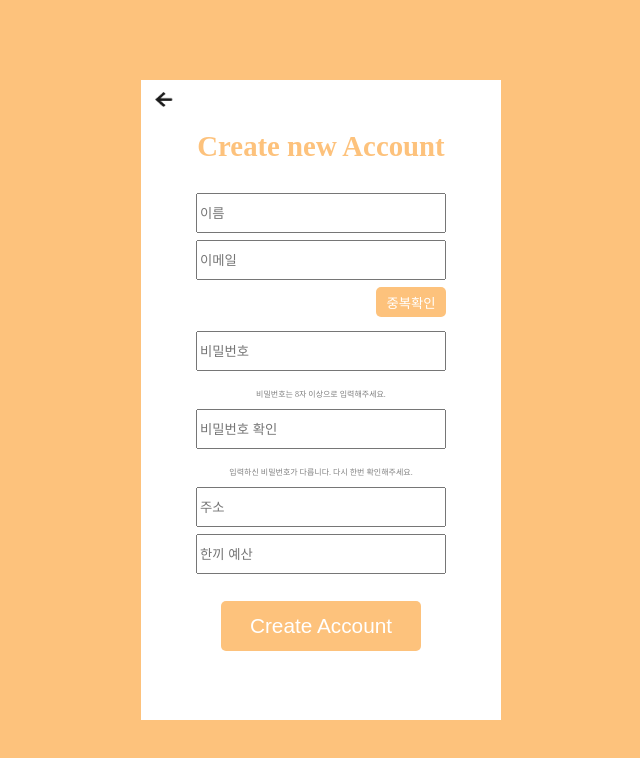
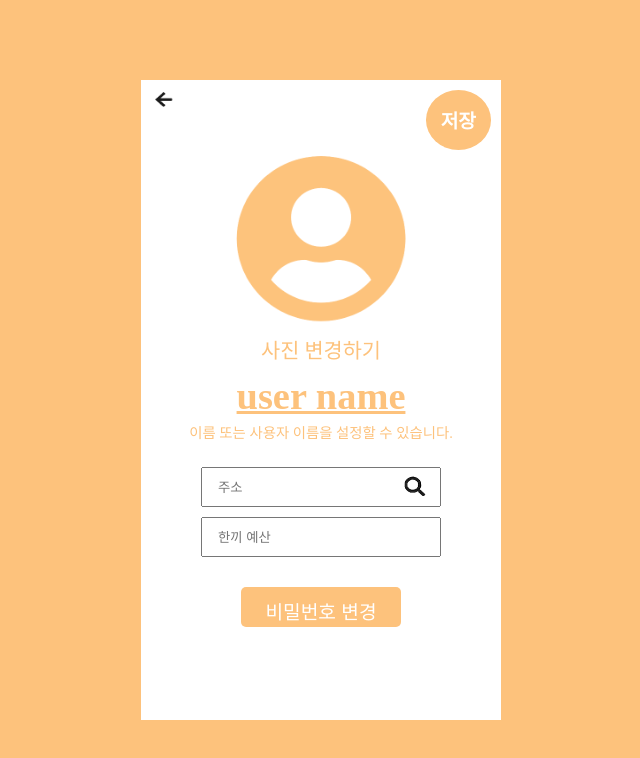
Before and after one commit to codestates/fooding-bot-client, a React (Create React App) app in the folder fooding-bot-app/: page / in a window 1280 px wide. Shown: the top 758 px of the page, without its empty margins (319-959 px from the left). Built offline with nearby package versions, Linux system fonts and the light colour scheme.

Commit message:
add Profile page layout/UI

```diff
--- a/fooding-bot-app/src/App.css
+++ b/fooding-bot-app/src/App.css
@@ -17,18 +17,31 @@
     height: 640px;
     margin-left: -180px;
     margin-top: -320px;
+    color:#FDC27C;
   }
 
   .app-top-menu {
     display: inline-block;
     width: 100%;
-    height: 50px;
+    /* height: 50px; */
+    height: 70px;
     padding: 10px;
+  }
+
+  .app-top-menu > button {
+    border-radius: 50%;
+    float: right;
+    height: 60px;
+    text-align: center;
+    font-size: larger;
+    font-weight: bold;
+    padding: 15px;
   }
 
   .undo {
       width: 25px;
       height: 20px;
+      cursor: pointer;
   }
 
   button {
@@ -41,11 +54,16 @@
     outline: 0;
   }
 
+  button:hover {
+    background-color: #DB9E81;
+  }
+
+
+  /* signup */
   .signup-title {
       font-style: normal;
       font-weight: bold;
       font-size: 1.8rem;
-      /* line-height: 3; */
       color: #FDC27C;
       text-align: center;
       padding-bottom: 30px;
@@ -64,8 +82,6 @@
   }
 
   .signup-input-box > div {
-    /* text-align: center; */
-    /* display: flex; */
     justify-content: center;
     padding-bottom: 7px;
     align-items: center;
@@ -105,3 +121,90 @@
     width: 200px;
     height: 50px;
   }
+
+  /* profile */
+  .app-wrap {
+    display: flex;
+    flex-direction: column;
+    justify-content: center;
+    align-items: center;
+    width: 100%;
+  }
+
+  .app-box {
+    width: 300px;
+    text-align: center;
+  }
+
+  .app-box > div {
+    justify-content: center;
+    padding-bottom: 10px;
+    align-items: center;
+  }
+
+  .app-box > div > input {
+    width: 80%;
+    height: 40px;
+    padding-left: 15px;
+  }
+
+  .app-box > button {
+    font-size: 1.2rem;
+    text-align: center;
+    display: inline-block;
+    margin: 20px;
+    width: 160px;
+    height: 40px;
+  }
+
+  .profile-default {
+    width: 200px;
+    height: 180px;
+    margin-top: 0;
+    cursor: pointer;
+  }
+
+  .profile-picture-change {
+    font-size: 1.3rem;
+    cursor: pointer;
+  }
+
+  .profile-picture-change:hover {
+    color:#DB9E81;
+  }
+
+  #profile-user-name {
+    font-size: 2.4rem;
+    font-weight: bold;
+    text-decoration: underline;
+    padding-bottom: 3px;
+    cursor: pointer;
+  }
+
+  #profile-user-name:hover {
+    color: #DB9E81;
+  }
+
+  .profile-user-name-label {
+    font-size: 0.9rem;
+    display: inline-block;
+    padding-bottom: 25px;
+    cursor: pointer;
+  }
+
+  .profile-address {
+    width: 100%;
+    position: relative;
+  }
+
+  .profile-address > .icon {
+    position: absolute;
+    right: 40px;
+    top: 8px;
+  }
+
+  .search-icon {
+    width: 30px;
+    height: 25px;
+    cursor: pointer;
+  }
--- a/fooding-bot-app/src/App.js
+++ b/fooding-bot-app/src/App.js
@@ -1,13 +1,17 @@
 import React from "react";
-import SignupContainer from './pages/SignupContainer';
 import './App.css';
+// import SignupContainer from './pages/SignupContainer';
+import ProfileContainer from './pages/ProfileContainer'
 
 class App extends React.Component {
 
     render() {
         return (
             <div>
-                <SignupContainer />
+                <div className='app-background'>
+                    {/* <SignupContainer /> */}
+                    <ProfileContainer />
+                </div>
             </div>
         )
     }
--- /dev/null
+++ b/fooding-bot-app/src/pages/ProfileContainer.js
@@ -0,0 +1,33 @@
+import React from 'react';
+import undo from '../images/undo.png';
+import profileDefault from '../images/profile-user-default.png';
+import searchIcon from '../images/search-icon.png';
+
+function ProfileContainer() {
+
+
+    return (
+        <div className='app-background'>
+            <div className='app-top-menu'>
+                <img className='undo' src={undo} />
+                <button>저장</button>
+            </div>
+            <div className='app-wrap'>
+                <div className='app-box'>
+                    <div>
+                        <img className='profile-default' src={profileDefault} />
+                        <div className='profile-picture-change'>사진 변경하기</div>
+                    </div>
+                    <div id='profile-user-name'>user name</div>
+                    <label htmlFor='profile-user-name' className='profile-user-name-label'>이름 또는 사용자 이름을 설정할 수 있습니다.</label>
+                    <div className='profile-address'><input type='text' placeholder='주소' /><span className='icon'><img className='search-icon' src={searchIcon}></img></span></div>
+                    <div><input type='number' placeholder="한끼 예산" /></div>
+                    <button>비밀번호 변경</button>
+                </div>
+            </div>
+        </div>
+
+    );
+}
+
+export default ProfileContainer;
```
Also changed, not shown: fooding-bot-app/src/images/profile-user-default.png (added), fooding-bot-app/src/images/search-icon.png (added).
